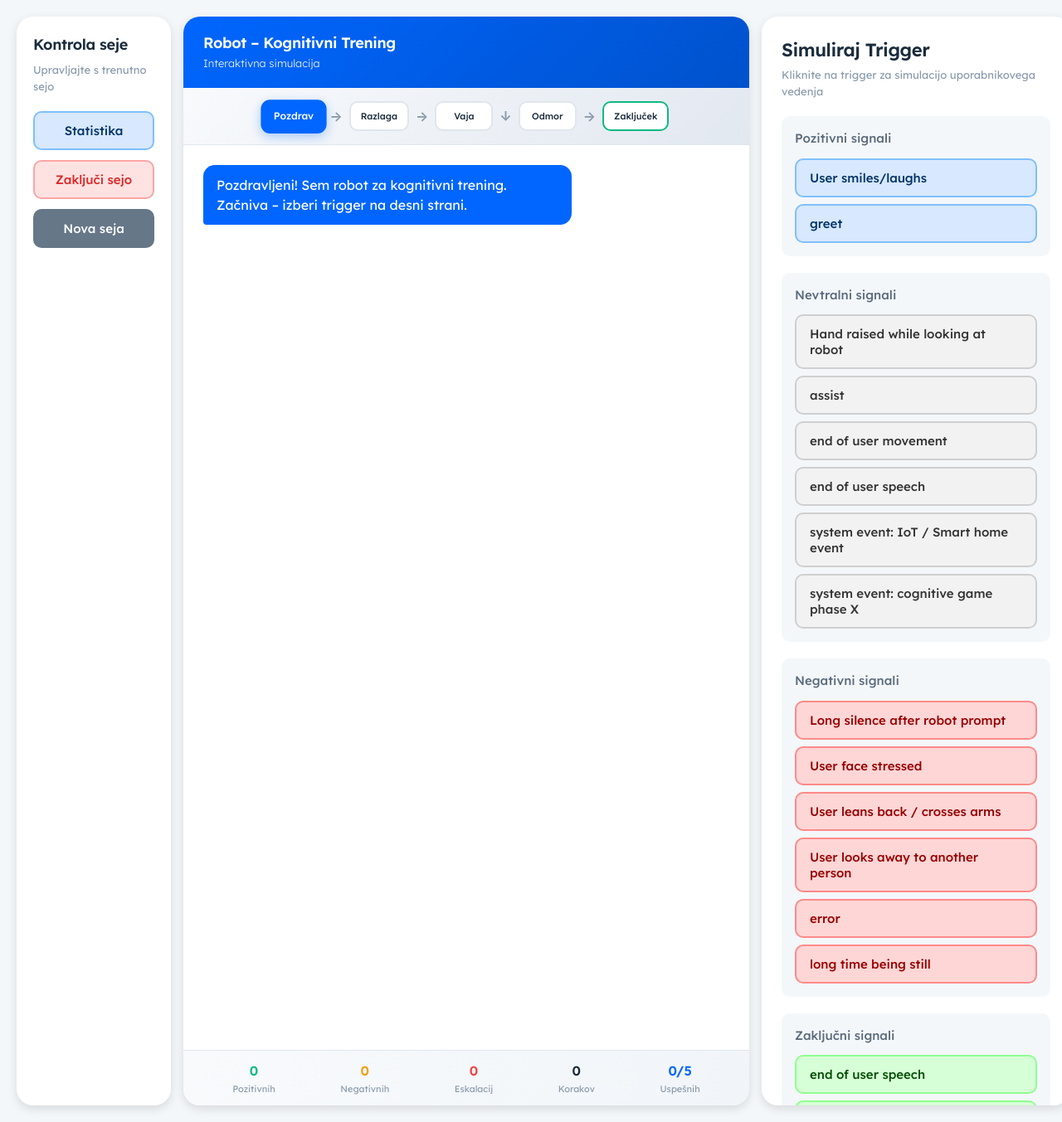
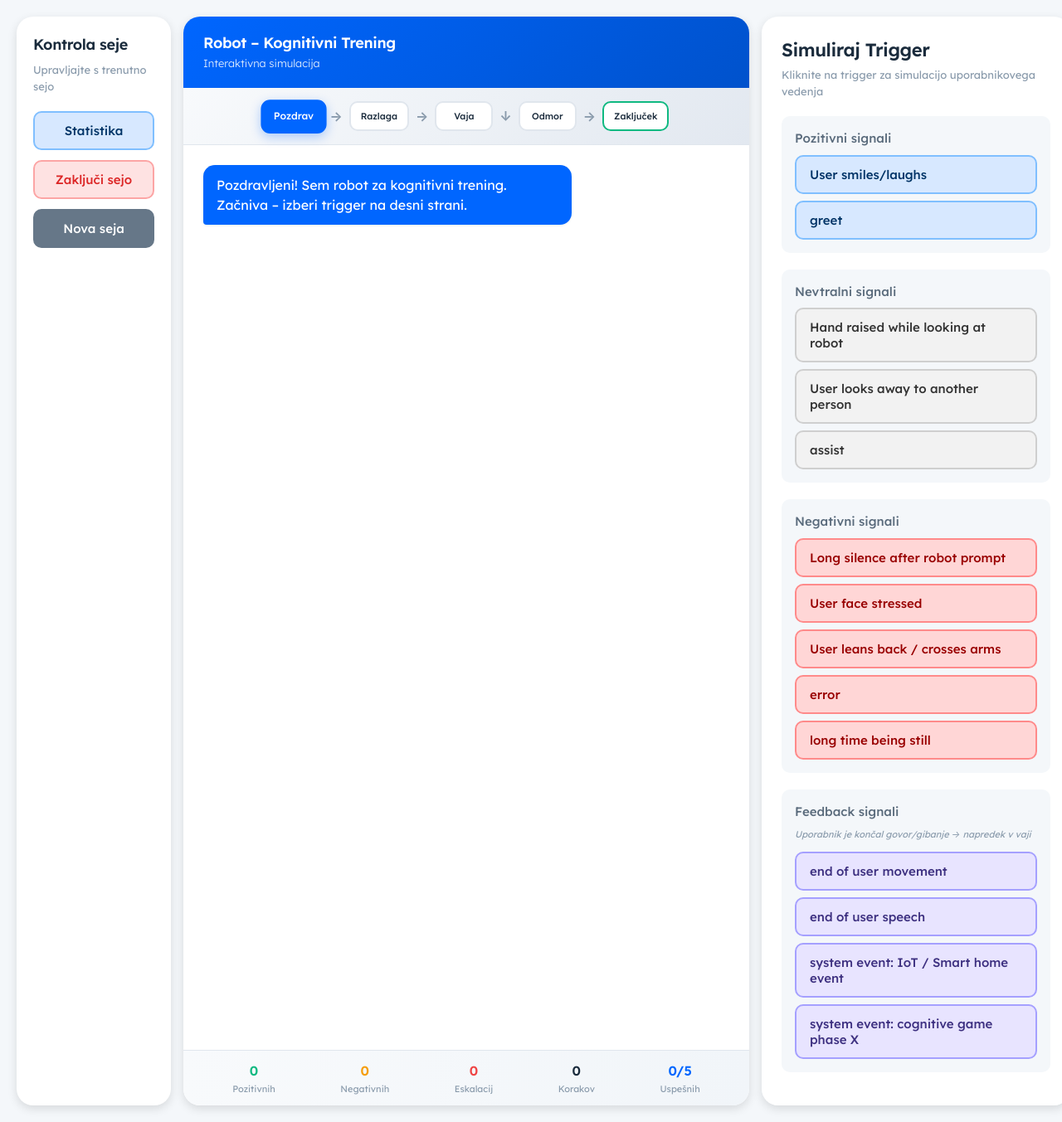
Before and after one commit to LukaRiz/RobotKoncniAvtomat, a Flask app: page / in a window 1280 px wide. Shown: the whole page at 83% size. Run offline with Flask 3, Linux system fonts and the light colour scheme.

Commit message:
popravki koncnega avtomata in evalvacij

```diff
--- a/core/fsm.py
+++ b/core/fsm.py
@@ -25,7 +25,8 @@ POSITIVE_INTENTS = {
 # Feedback intent - zaključni signal (vendar ne takoj, ampak po več korakih)
 FEEDBACK_INTENT = "Provide action / speech feedback"
 
-# Nevtralni intenti - ne vplivajo na eskalacije, vendar se tudi ne štejejo kot uspešni koraki
+# Nevtralni intenti - ne vplivajo na eskalacije, AMPAK se štejejo kot uspešni koraki
+# (uporabnik dela nekaj, kar ni niti pozitivno niti negativno)
 NEUTRAL_INTENTS = {
     "Attention shift",
     "Request to speak/help",  # Nevtralen, razen če je "error" trigger
@@ -97,17 +98,22 @@ class RobotFSM:
         self.should_suggest_end = False
         self.end_reason = ""
 
+        # Spremenljivka za beleženje, ali je bil trenutni trigger negativen
+        is_negative_trigger = False
+
         # Poseben primer: "error" trigger z "Request to speak/help" intentom
         # naj se obravnava kot negativen (escalation)
         if trigger == "error" and inferred_intent == "Request to speak/help":
             self.negative_interactions += 1
             self.escalation_counts["Error"] += 1
+            is_negative_trigger = True
         # Štej pozitivne/negativne interakcije
         elif inferred_intent in POSITIVE_INTENTS:
             self.positive_interactions += 1
         elif inferred_intent in NEGATIVE_INTENTS:
             self.negative_interactions += 1
             self.escalation_counts[inferred_intent] += 1
+            is_negative_trigger = True
 
         # ----- PREHODI MED STANJI -----
 
@@ -137,9 +143,16 @@ class RobotFSM:
                 next_state = S1_EXPLANATION
 
         elif current == S2_EXERCISE:
-            # Štej uspešne korake - samo pozitivni intenti ali feedback intenti
-            # (nevtralni in drugi intenti se NE štejejo kot uspešni koraki)
-            if inferred_intent in POSITIVE_INTENTS or inferred_intent == FEEDBACK_INTENT:
+            # Štej uspešne korake:
+            # - Pozitivni intenti: uporabnik je zadovoljen
+            # - Nevtralni intenti: uporabnik dela nekaj (ni niti dobro niti slabo)
+            # - Feedback intenti: uporabnik je končal govor/gibanje
+            # Samo negativni intenti (vključno z error triggerjem) se NE štejejo kot uspešni koraki
+            is_success_step = (
+                (inferred_intent in POSITIVE_INTENTS or inferred_intent in NEUTRAL_INTENTS or inferred_intent == FEEDBACK_INTENT)
+                and not is_negative_trigger  # error trigger se ne šteje
+            )
+            if is_success_step:
                 self.success_steps += 1
 
             if inferred_intent in NEGATIVE_INTENTS or (trigger == "error" and inferred_intent == "Request to speak/help"):
@@ -163,21 +176,27 @@ class RobotFSM:
             # Reset success_steps po odmoru
             self.success_steps = 0
 
-            if inferred_intent in POSITIVE_INTENTS:
+            if inferred_intent in POSITIVE_INTENTS or inferred_intent in NEUTRAL_INTENTS:
+                # Pozitiven ali nevtralen signal → vrnemo se v vajo
                 next_state = S2_EXERCISE
             elif inferred_intent == FEEDBACK_INTENT:
+                # Feedback → zaključek
                 next_state = S4_FEEDBACK
+            elif inferred_intent in NEGATIVE_INTENTS or is_negative_trigger:
+                # Še en negativen signal → ostanemo v odmoru
+                next_state = S3_BREAK
             else:
-                # Ostanemo v odmoru, če ni pozitivnega signala
-                next_state = S3_BREAK
+                # Neznani intenti → vrnemo se v vajo
+                next_state = S2_EXERCISE
 
         elif current == S4_FEEDBACK:
             # končno stanje – ostanemo tam
             next_state = S4_FEEDBACK
 
         # ----- PREVERJANJE ESKALACIJ -----
+        # Predlagaj zaključek samo, če je bil trigger negativen in imamo >= MAX_ESCALATIONS eskalacij
         total_esc = self.total_escalations()
-        if total_esc >= MAX_ESCALATIONS and not self.is_final():
+        if is_negative_trigger and total_esc >= MAX_ESCALATIONS and not self.is_final():
             self.should_suggest_end = True
             self.end_reason = "max_escalations"
 
--- a/helpers/helpers.py
+++ b/helpers/helpers.py
@@ -58,31 +58,48 @@ def save_conversation(conv):
 
 def build_trigger_groups(rules):
     """
-    Tvoje gumbe razdelimo na pozitivne / nevtralne / negativne.
-    Preprosto na podlagi trigger stringov.
+    Gumbe razdelimo na pozitivne / nevtralne / negativne / feedback
+    na podlagi Inferred Intent iz pravil.
+
+    Grupiranje:
+    - Pozitivni: Positive affect
+    - Nevtralni: Attention shift, Request to speak/help (razen error)
+    - Negativni: User frustrated/overloaded, Disengagement risk, User confused/waiting, error
+    - Feedback: Provide action / speech feedback
     """
-    triggers = rules.get_triggers()
-
     positive = []
     neutral = []
     negative = []
+    feedback = []
 
-    for t in triggers:
-        lt = t.lower()
-        # Positive triggers
-        if any(kw in lt for kw in ["smiles", "laughs", "greet", "positive"]):
-            positive.append(t)
-        # Negative triggers
-        elif any(kw in lt for kw in ["stressed", "leans back", "crosses arms",
-                                      "error", "silence", "still", "away"]):
-            negative.append(t)
-        # Neutral triggers
+    # Mapiranje intentov na skupine
+    POSITIVE_INTENTS = {"Positive affect"}
+    NEUTRAL_INTENTS = {"Attention shift", "Request to speak/help"}
+    NEGATIVE_INTENTS = {"User frustrated / overloaded", "Disengagement risk", "User confused / waiting"}
+    FEEDBACK_INTENT = "Provide action / speech feedback"
+
+    for rule in rules.rules:
+        trigger = rule["Trigger"]
+        intent = rule.get("Inferred Intent", "")
+
+        # Posebni primer: "error" trigger je negativen, čeprav ima Request to speak/help intent
+        if trigger == "error":
+            negative.append(trigger)
+        elif intent == FEEDBACK_INTENT:
+            feedback.append(trigger)
+        elif intent in POSITIVE_INTENTS:
+            positive.append(trigger)
+        elif intent in NEGATIVE_INTENTS:
+            negative.append(trigger)
+        elif intent in NEUTRAL_INTENTS:
+            neutral.append(trigger)
         else:
-            neutral.append(t)
+            # Neznani intenti gredo v nevtralne
+            neutral.append(trigger)
 
     return {
-        "positive": positive,
-        "neutral": neutral,
-        "negative": negative,
-        "final": [],  # če je prazno, index.html pokaže default gumbe
+        "positive": sorted(positive),
+        "neutral": sorted(neutral),
+        "negative": sorted(negative),
+        "feedback": sorted(feedback),
     }
--- a/static/css/main.css
+++ b/static/css/main.css
@@ -58,6 +58,12 @@
     --color-final-border: #90FF90;
     --color-final-text: #004D00;
     --color-final-hover: #C0FFC0;
+
+    /* Feedback triggerji - vijolična/indigo za napredek */
+    --color-feedback-bg: #E8E4FF;
+    --color-feedback-border: #A5A0FF;
+    --color-feedback-text: #3D3080;
+    --color-feedback-hover: #DDD8FF;
 
     /* Velikosti */
     --radius-sm: 6px;
@@ -658,8 +664,15 @@ body {
 .trigger-group h4 {
     font-size: var(--font-size-base);
     font-weight: 500;
+    margin-bottom: 8px;
+    color: var(--color-text-secondary);
+}
+
+.trigger-subhint {
+    font-size: 11px;
+    color: var(--color-text-muted);
     margin-bottom: 12px;
-    color: var(--color-text-secondary);
+    font-style: italic;
 }
 
 /* Trigger Buttons - Common */
@@ -731,6 +744,18 @@ body {
 
 .final-btn:hover {
     background: var(--color-final-hover);
+    box-shadow: var(--shadow-sm);
+}
+
+/* Feedback gumbi - za napredek v vaji */
+.feedback-btn {
+    background: var(--color-feedback-bg);
+    border-color: var(--color-feedback-border);
+    color: var(--color-feedback-text);
+}
+
+.feedback-btn:hover {
+    background: var(--color-feedback-hover);
     box-shadow: var(--shadow-sm);
 }
 
--- a/static/js/main.js
+++ b/static/js/main.js
@@ -144,10 +144,15 @@ function updateUI(data) {
     }
 
     // Suggest end notification
+    const suggestNotification = document.getElementById("suggest-end-notification");
     if (data.should_suggest_end && !data.is_final) {
-        const suggestNotification = document.getElementById("suggest-end-notification");
         if (suggestNotification) {
             suggestNotification.classList.remove("hidden");
+        }
+    } else {
+        // Skrij obvestilo, če should_suggest_end ni True (npr. ko uporabnik klikne pozitiven trigger)
+        if (suggestNotification) {
+            suggestNotification.classList.add("hidden");
         }
     }
 }
--- a/templates/index.html
+++ b/templates/index.html
@@ -149,18 +149,19 @@
                 {% endif %}
             </div>
 
-            <!-- ZAKLJUČNI TRIGGERJI -->
-            <div class="trigger-group final">
-                <h4>Zaključni signali</h4>
-                {% if triggers.final %}
-                    {% for trigger in triggers.final %}
-                    <button class="trigger-btn final-btn" onclick="sendTrigger('{{ trigger }}')">
+            <!-- FEEDBACK TRIGGERJI -->
+            <div class="trigger-group feedback">
+                <h4>Feedback signali</h4>
+                <p class="trigger-subhint">Uporabnik je končal govor/gibanje → napredek v vaji</p>
+                {% if triggers.feedback %}
+                    {% for trigger in triggers.feedback %}
+                    <button class="trigger-btn feedback-btn" onclick="sendTrigger('{{ trigger }}')">
                         {{ trigger }}
                     </button>
                     {% endfor %}
                 {% else %}
-                    <button class="trigger-btn final-btn" onclick="sendTrigger('end of user speech')">end of user speech</button>
-                    <button class="trigger-btn final-btn" onclick="sendTrigger('end of user movement')">end of user movement</button>
+                    <button class="trigger-btn feedback-btn" onclick="sendTrigger('end of user speech')">end of user speech</button>
+                    <button class="trigger-btn feedback-btn" onclick="sendTrigger('end of user movement')">end of user movement</button>
                 {% endif %}
             </div>
         </div>
```
Also changed, not shown: routes/evaluate.py (+21 -6 lines).
